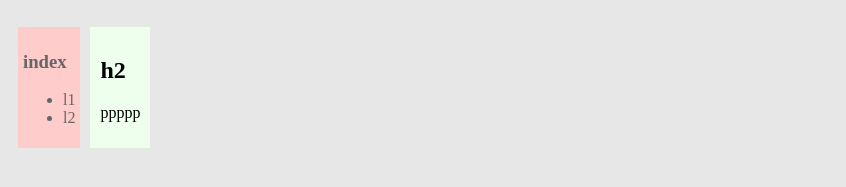
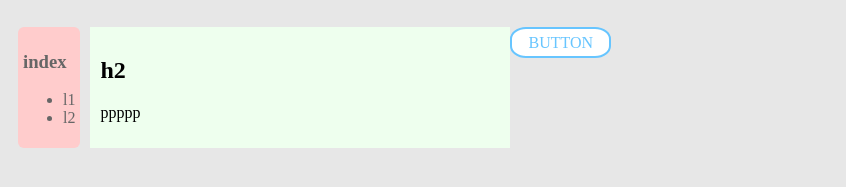
Before and after one commit to K02T01/tutorial, a website: page public_html/index.html in a window 1280 px wide. Shown: the part 169-356 px from the top of the page, without its empty margins (0-846 px from the left). Drawn offline with Linux system fonts and the light colour scheme.

Commit message:
add button

```diff
--- a/public_html/index.html
+++ b/public_html/index.html
@@ -24,5 +24,6 @@
 			<h2>h2</h2>
 			<p>ppppp</p>
 		</div>
+		<a class="square_btn">BUTTON</a>
 	</body>
 </html>
--- a/public_html/test01.css
+++ b/public_html/test01.css
@@ -22,6 +22,7 @@ body{
     float: left;
     padding: 5px;
     margin-left: 10px;
+    border-radius: 6px;
 }
 
 .content{
@@ -29,4 +30,22 @@ body{
     float: left;
     padding: 10px;
     margin-left: 10px;
+    min-width: 400px;
 }
+
+.square_btn {
+    display: inline-block;
+    background: white;
+    padding: 0.3em 1em;
+    text-decoration: none;
+    color: #67c5ff;
+    border: solid 2px #67c5ff;
+    border-radius: 16px 16px 16px 16px/12px 12px 12px 12px;
+    transition: .4s;
+}
+
+.square_btn:hover {
+    background: #67c5ff;
+    border: solid 2px white;
+    color: white;
+}
```
